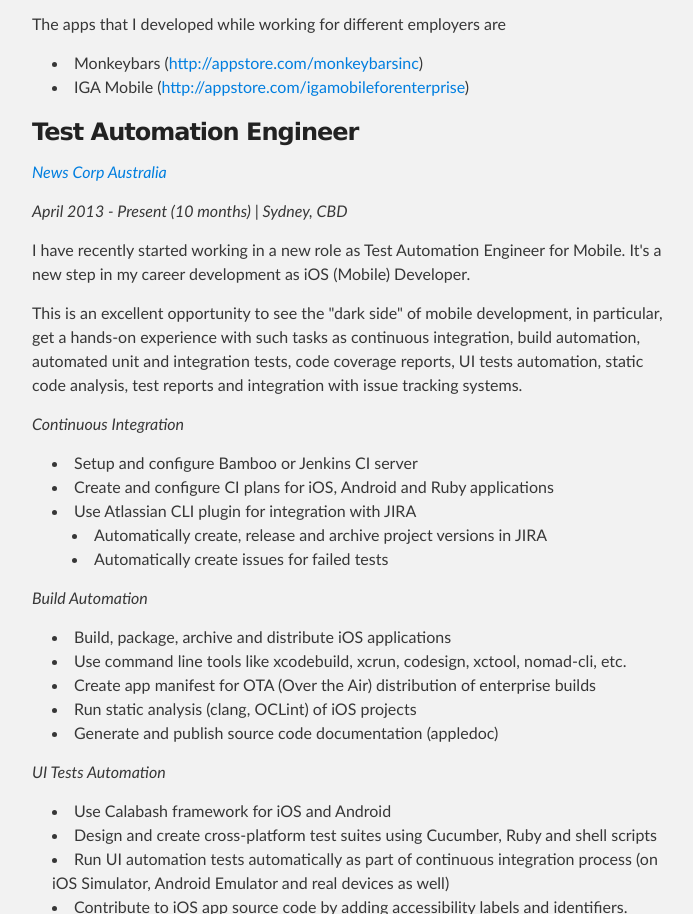
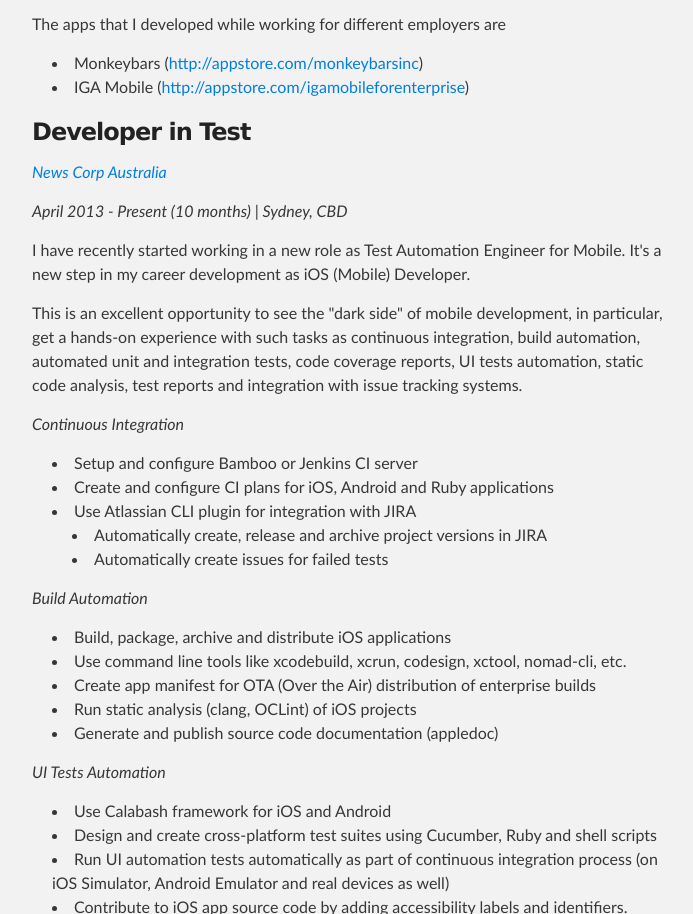
Before and after one commit to mgrebenets/mgrebenets-profile, a plain HTML site: page index.html in a window 1280 px wide. Shown: the part 2233-3147 px from the top of the page, without its empty margins (288-981 px from the left). Drawn offline with Linux system fonts and the light colour scheme.

```diff
--- a/index.html
+++ b/index.html
@@ -152,7 +152,7 @@ For example a universal app “iBattle Game” (<a href="http://appstore.com/iba
 <li>Monkeybars (<a href="http://appstore.com/monkeybarsinc">http://appstore.com/monkeybarsinc</a>)</li>
 <li>IGA Mobile (<a href="http://appstore.com/igamobileforenterprise">http://appstore.com/igamobileforenterprise</a>)</li>
 </ul><h3>
-<a name="test-automation-engineer" class="anchor" href="#test-automation-engineer"><span class="octicon octicon-link"></span></a>Test Automation Engineer</h3>
+<a name="developer-in-test" class="anchor" href="#developer-in-test"><span class="octicon octicon-link"></span></a>Developer in Test</h3>
 
 <p><em><a href="http://newscorp.com/">News Corp Australia</a></em></p>
 
```
Also changed, not shown: params.json (+1 -1 lines).
